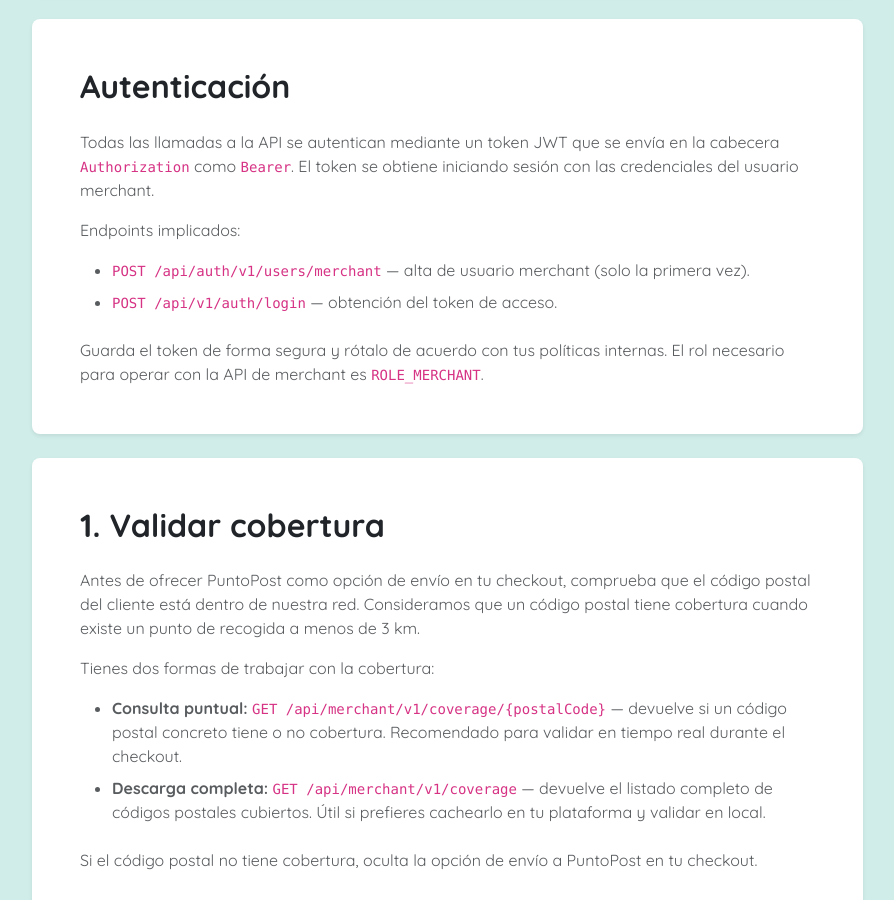
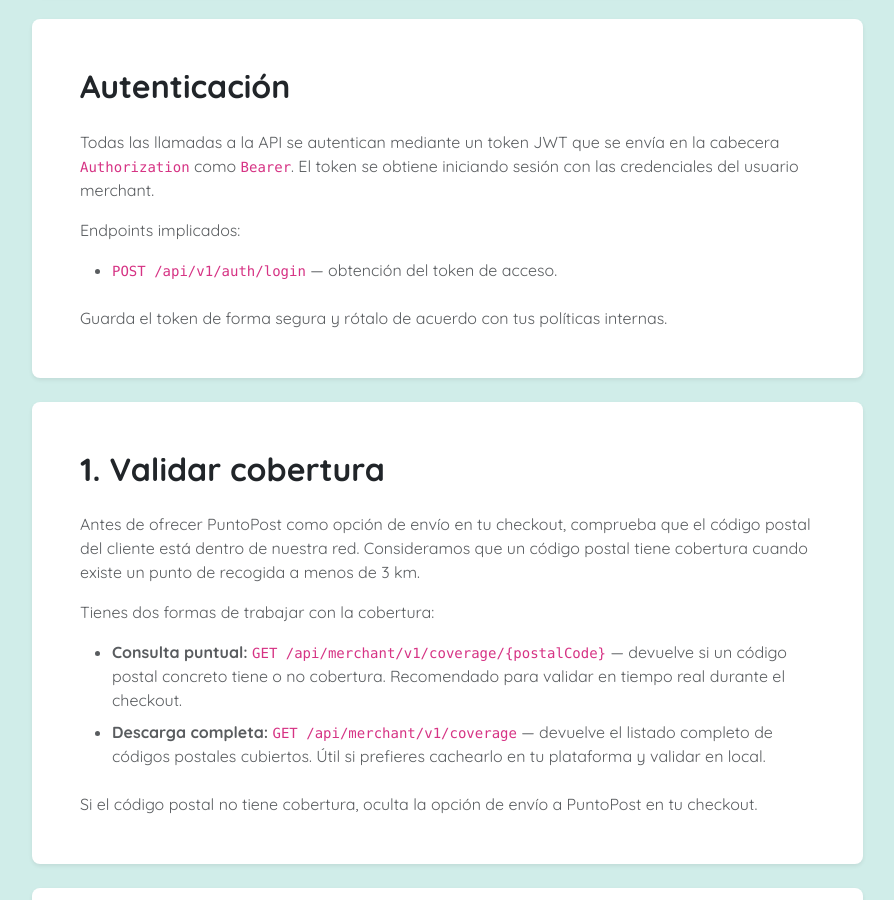
Before and after one commit to puntopost/web, a Jekyll site: the page built from api-integration/index.html, in a window 1280 px wide and 900 px high, scrolled down 1159 px. Shown: the whole window, without its empty margins (335-1229 px from the left). Built offline with Jekyll 4.4.1, drawn with Linux system fonts in a browser that asks for light colours.

Commit message:
docs(api-integration): trim the authentication section (#77)
Drop the merchant user registration endpoint and the ROLE_MERCHANT
mention. Registration happens off-band via PuntoPost onboarding, and
the role name is an internal implementation detail that adds noise for
the integrator.

Co-authored-by: Claude Opus 4.7 <noreply@anthropic.com>

```diff
--- a/api-integration/index.html
+++ b/api-integration/index.html
@@ -68,11 +68,10 @@ toc:
         Endpoints implicados:
     </p>
     <ul class="text-body-secondary mb-4">
-        <li class="mb-2"><code>POST /api/auth/v1/users/merchant</code> — alta de usuario merchant (solo la primera vez).</li>
         <li><code>POST /api/v1/auth/login</code> — obtención del token de acceso.</li>
     </ul>
     <p class="text-body-secondary mb-0">
-        Guarda el token de forma segura y rótalo de acuerdo con tus políticas internas. El rol necesario para operar con la API de merchant es <code>ROLE_MERCHANT</code>.
+        Guarda el token de forma segura y rótalo de acuerdo con tus políticas internas.
     </p>
 </section>
 
```
